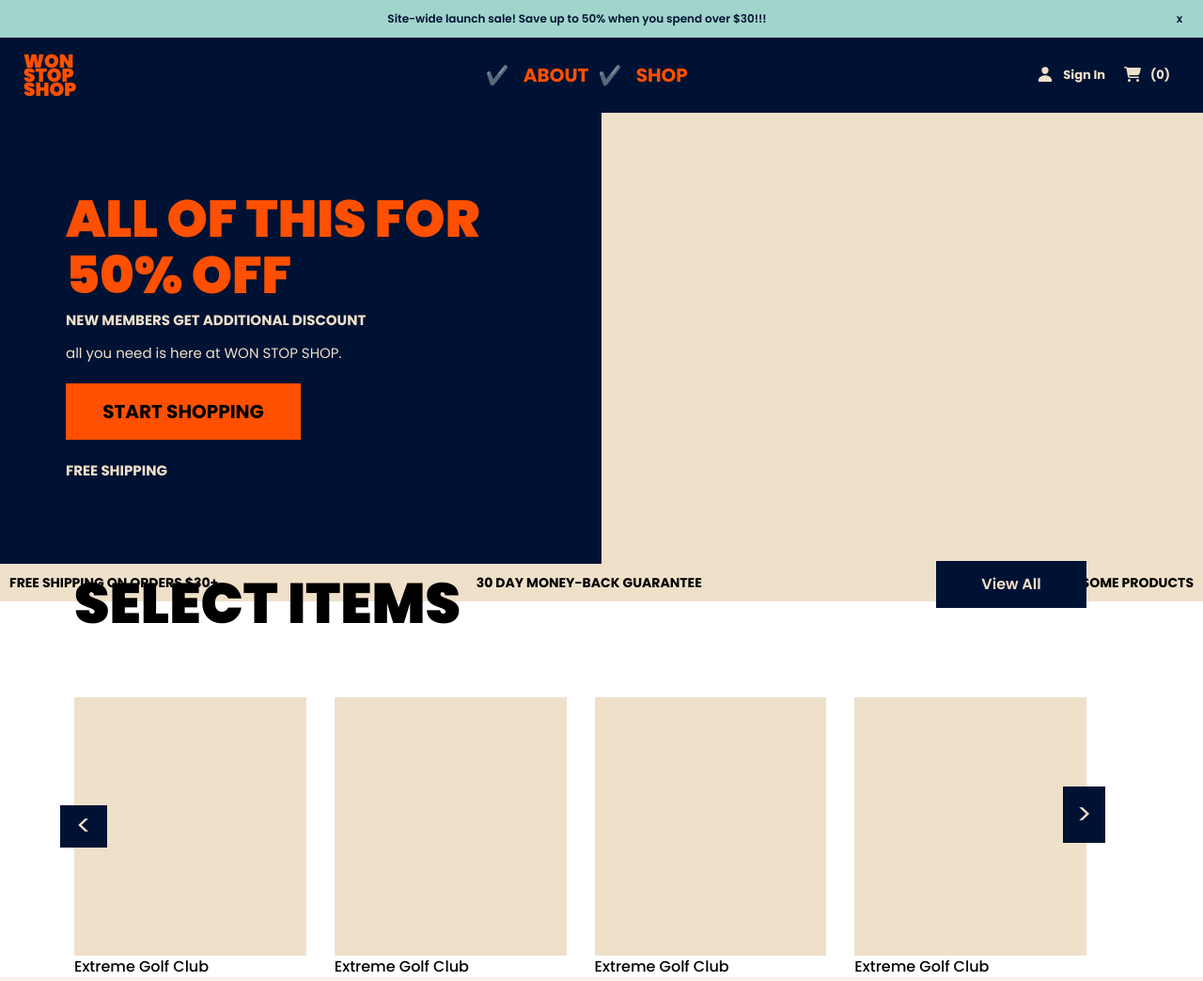
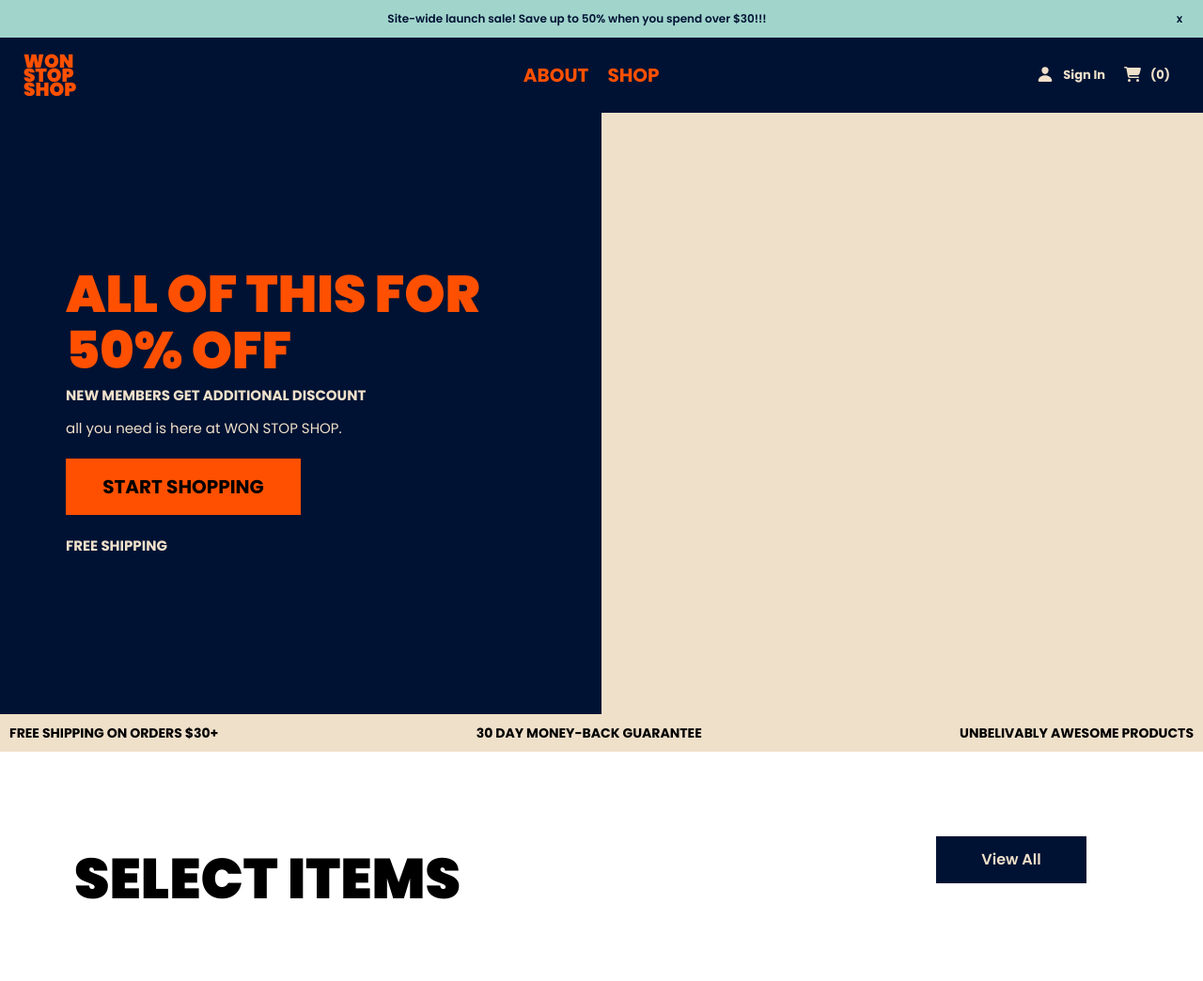
Before and after one commit to tdematos/Ecommerce-Store, a React (Vite) app in the folder ecom-website-project/: page / in a window 1280 px wide. Shown: the top 1044 px of the page at 94% size. Built offline with nearby package versions, Linux system fonts and the light colour scheme.

Commit message:
adjust section verticle height to better fit webpage when brosing and also style li components to have a checkmark before

```diff
--- a/ecom-website-project/src/components/CompairColumn.tsx
+++ b/ecom-website-project/src/components/CompairColumn.tsx
@@ -4,7 +4,7 @@ import "../style/itemCompare.css";
 const CompareColumn: React.FC = () => {
   return (
     <div className="compare-column">
-      <ul>
+      <ul className="benefit-checklist">
         <li>Fast</li>
         <li>Light</li>
         <li>Stable</li>
--- a/ecom-website-project/src/style/hompage.css
+++ b/ecom-website-project/src/style/hompage.css
@@ -116,7 +116,7 @@
 /*Styling for hero section goes below */
 .hero {
   width: 100vw;
-  height: 60vh;
+  height: 80vh;
   display: flex;
   flex-direction: row;
 }
--- a/ecom-website-project/src/style/itemCarousal.css
+++ b/ecom-website-project/src/style/itemCarousal.css
@@ -4,7 +4,7 @@
   justify-content: center;
   align-items: center;
   background-color: var(--white-color);
-  height: 50vh;
+  height: 85vh;
 }
 
 .inner-item-container {
--- a/ecom-website-project/src/style/itemCompare.css
+++ b/ecom-website-project/src/style/itemCompare.css
@@ -1,6 +1,6 @@
 .compare-section {
   background-color: var(--lightsand-color);
-  height: 120vh;
+  height: 180vh;
   display: flex;
   flex-direction: column;
   justify-content: flex-start;
@@ -111,6 +111,6 @@ li {
   color: rgb(45, 151, 45);
 }
 
-li::before {
+.benefit-checklist > li::before {
   content: "✔️ ";
 }
```
